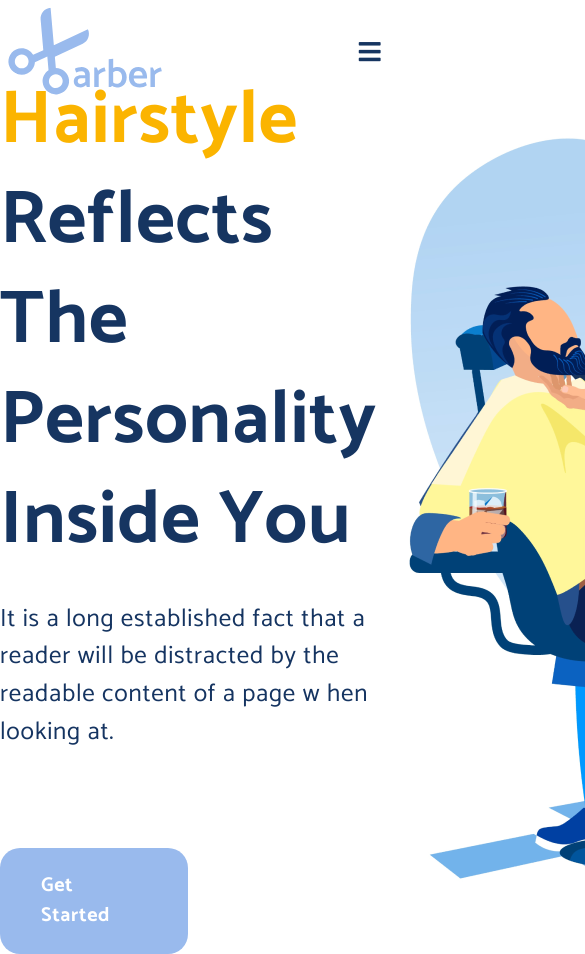
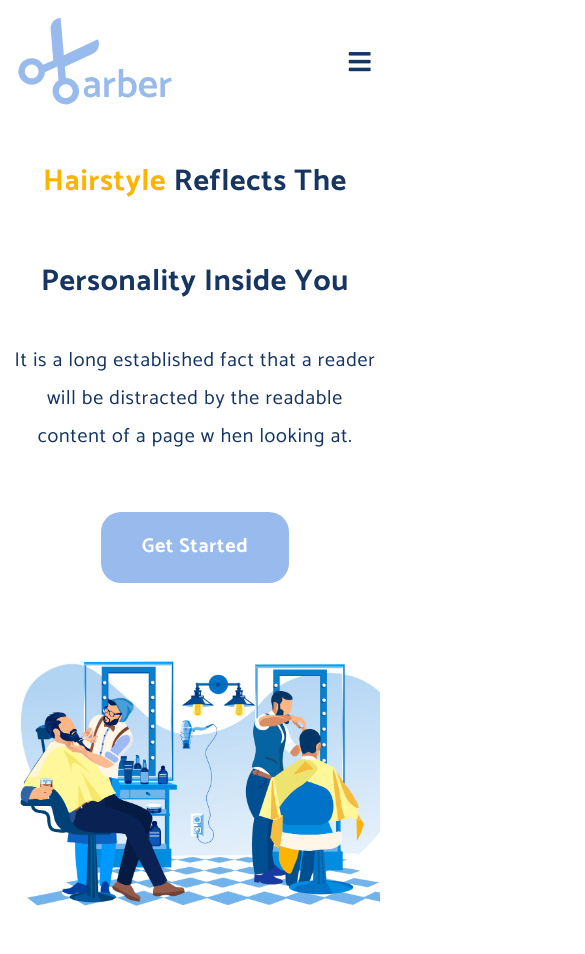
Before and after one commit to dnaukhan/barber-landing-page, a React (Create React App) app: page / in a window 390 px wide. Shown: the top 954 px of the page, 585 px wide, since content can reach past the window. Built offline with nearby package versions, Linux system fonts and the light colour scheme.

Commit message:
get started section fixed for mobile

```diff
--- a/src/containers/GetStarted/index.jsx
+++ b/src/containers/GetStarted/index.jsx
@@ -21,6 +21,7 @@ const GetStarted = () => {
         <img
           src={require("../../assets/images/GetStarted.png")}
           alt="Get Started image"
+          className="get-started-right-img"
         ></img>
       </div>
     </div>
--- a/src/containers/GetStarted/style.css
+++ b/src/containers/GetStarted/style.css
@@ -4,6 +4,8 @@
   justify-content: space-between;
   /* background-color: aqua; */
   height: 821px;
+  align-items: center;
+  padding: 10px;
 }
 
 .get-started-left {
@@ -36,7 +38,7 @@
   flex-direction: row;
   justify-content: center;
   align-items: center;
-  padding: 23px 41px;
+  padding: 20px 20px;
 }
 
 .get-started-button-text {
@@ -48,3 +50,98 @@
   letter-spacing: 0.6px;
   word-wrap: break-word;
 }
+
+.get-started-right {
+  max-width: 800px;
+}
+.get-started-right-img {
+  max-width: 100%;
+}
+
+@media (max-width: 1280px) {
+  .container {
+    max-width: 1024px;
+  }
+}
+
+/* lg */
+@media (max-width: 1024px) {
+  .container {
+    max-width: 768px;
+  }
+}
+
+/* md */
+@media (max-width: 820px) {
+  .container {
+    max-width: 640px;
+  }
+  .get-started-wrapper {
+    display: flex;
+    flex-direction: column;
+    gap: 40px;
+    /* background-color: aqua; */
+    /* height: 821px; */
+  }
+  .get-started-left {
+    display: flex;
+    flex-direction: column;
+    justify-content: center;
+    align-items: center;
+    /* margin: 0 24px 0 188px; */
+  }
+
+  .get-started-title {
+    max-width: 640px;
+    font-size: 30px;
+    text-align: center;
+  }
+
+  .get-started-title-highlited {
+    color: #fbb400;
+  }
+
+  .get-started-text {
+    max-width: 526px;
+    margin: 10px 0 57px;
+    font-size: 20px;
+    text-align: center;
+  }
+
+  .get-started-button {
+    width: 188px;
+    max-width: 188px;
+    min-width: 188px;
+    border-radius: 20px;
+    background-color: #99baed;
+    display: flex;
+    flex-direction: row;
+    justify-content: center;
+    align-items: center;
+    padding: 20px 20px;
+  }
+
+  .get-started-button-text {
+    color: white;
+    font-size: 20px;
+    font-family: "Catamaran";
+    font-weight: 700;
+    line-height: 30.12px;
+    letter-spacing: 0.6px;
+    word-wrap: break-word;
+  }
+}
+
+/* sm */
+@media (max-width: 640px) {
+  .container {
+    max-width: 475px;
+  }
+}
+
+/* xs */
+@media (max-width: 475px) {
+  .container {
+    width: 100%;
+  }
+}
--- a/src/containers/Header/index.jsx
+++ b/src/containers/Header/index.jsx
@@ -102,7 +102,7 @@ const Header = () => {
       </nav>
 
       {click && (
-        <div className="container" ref={menuRef}>
+        <div className="container mobile-wrapper" ref={menuRef}>
           <ul className="mobile-nav-menu">
             {NavLinkInfo.map((item) => {
               const { id, title, path } = item;
--- a/src/containers/Header/style.css
+++ b/src/containers/Header/style.css
@@ -183,6 +183,13 @@
   }
 }
 
+.mobile-wrapper {
+  padding: 10px;
+  display: flex;
+  flex-direction: column;
+  gap: 20px;
+}
+
 .mobile-menu {
   display: flex;
   flex-direction: column;
--- a/src/index.css
+++ b/src/index.css
@@ -20,7 +20,9 @@ body {
   max-width: 1248px;
   margin-left: auto;
   margin-right: auto;
+  padding: 10px 10px;
   /* border: 1px solid red; */
+  /* margin-bottom: 10px; */
 }
 
 ul {
```
